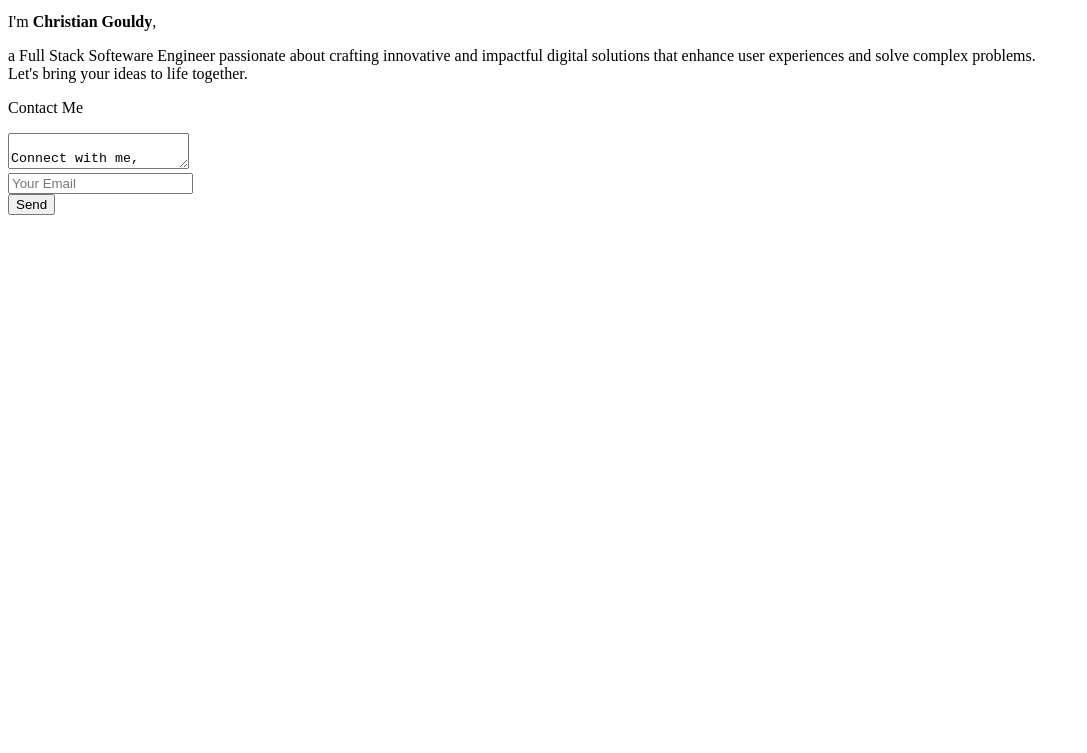
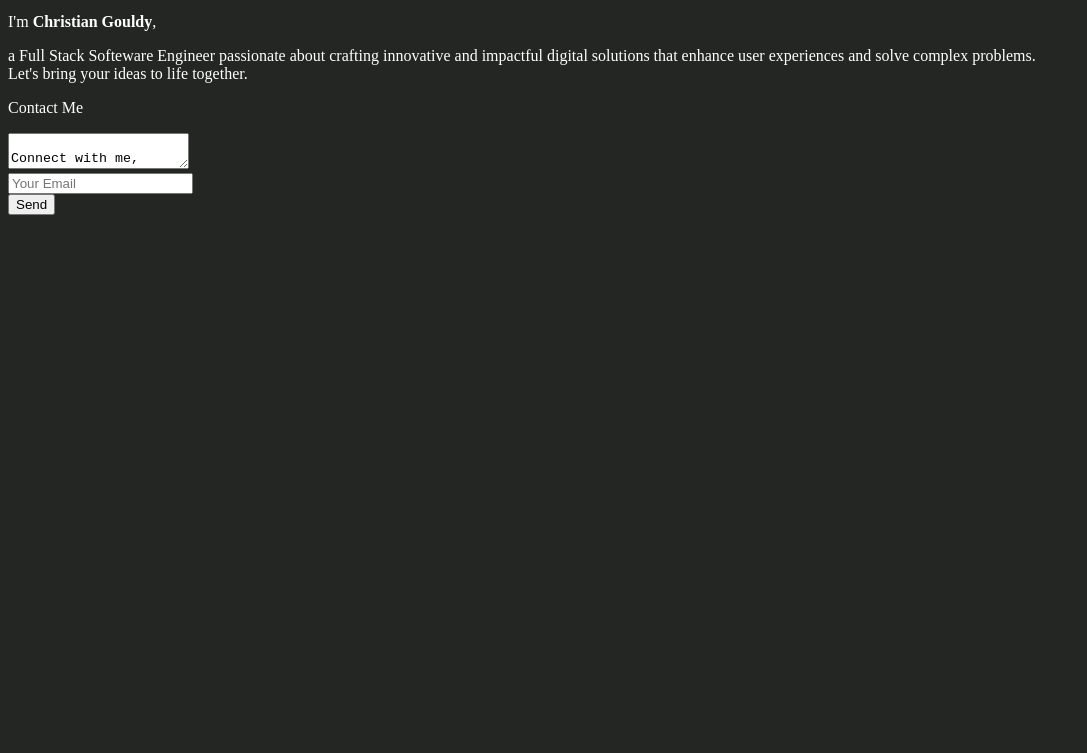
Before and after one commit to Gouldy-C/CT-Prework-Portfolio, a plain HTML site: page index.html in a window 1280 px wide. Shown: the part 47-800 px from the top of the page, without its empty margins (0-1087 px from the left). Drawn offline with Linux system fonts and the light colour scheme.

Commit message:
started styles

```diff
--- a/index.html
+++ b/index.html
@@ -5,6 +5,8 @@
     <meta http-equiv="X-UA-Compatible" content="IE=edge">
     <meta name="viewport" content="width=device-width, initial-scale=1.0">
     <title>Christian Gouldy Portfolio</title>
+    <link rel="stylesheet" href="styles/gen_styles.css">
+
 </head>
 <body class="main-body">
 
--- a/styles/gen_styles.css
+++ b/styles/gen_styles.css
@@ -0,0 +1,4 @@
+.main-body{
+    background-color: rgb(35, 38, 35);
+    color: rgb(255, 255, 255);
+}
```
